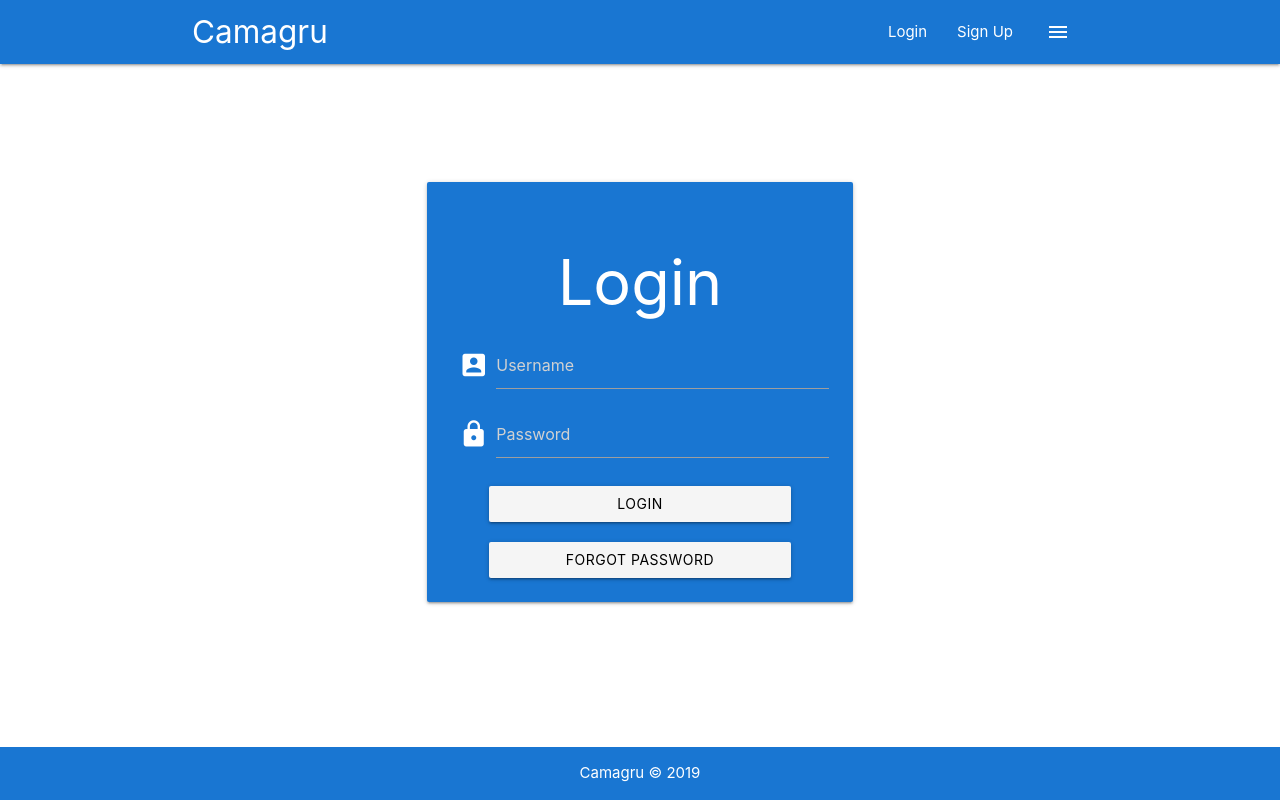
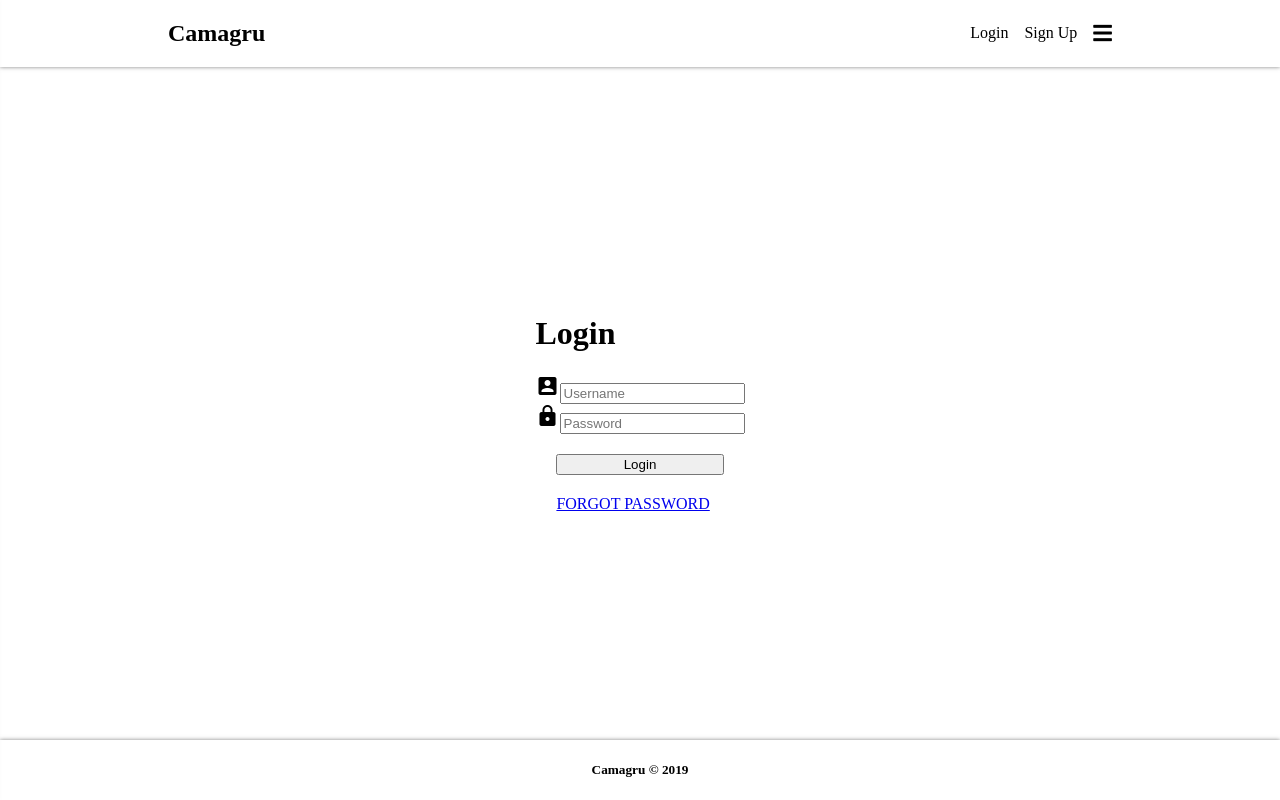
Before and after one commit to ynenakho/Camagru, a React (Create React App) app in the folder client/: page /signin in a window 1280 px wide. Built offline with nearby package versions, Linux system fonts and the light colour scheme.

Commit message:
restyling of header/footer/sidebar

```diff
--- a/client/src/components/App.tsx
+++ b/client/src/components/App.tsx
@@ -1,6 +1,5 @@
 import Header from 'components/Header';
 import Footer from 'components/Footer';
-import 'materialize-css/dist/css/materialize.min.css';
 
 type Props = {
   children: React.ReactChild[];
--- a/client/src/components/Footer.tsx
+++ b/client/src/components/Footer.tsx
@@ -1,6 +1,6 @@
 const Footer: React.FC = () => (
-  <footer className="section blue darken-2 white-text center">
-    Camagru &copy; {new Date().getFullYear()}
+  <footer>
+    <h5>Camagru &copy; {new Date().getFullYear()}</h5>
   </footer>
 );
 
--- a/client/src/components/Header.tsx
+++ b/client/src/components/Header.tsx
@@ -1,43 +1,55 @@
-import { useEffect, useRef } from 'react';
+import { useEffect, useRef, useState } from 'react';
 import { connect, ConnectedProps } from 'react-redux';
 import { Link } from 'react-router-dom';
 import M from 'materialize-css';
 import { ReduxState } from 'reducers';
 
-type Props = ConnectedProps<typeof connector> & {
-  modal?: any;
+type Props = ConnectedProps<typeof connector>;
+
+const Header: React.FC<Props> = ({ authenticated, user }) => {
+  const sidenavRef = useRef<HTMLDivElement>(null);
+  const [showSidebar, setShowSidebar] = useState(false);
+
+  useEffect(() => {
+    if (showSidebar) {
+      const handleClickOutside = (e: MouseEvent) => {
+        if ((e.target as HTMLElement).id) return;
+        if (
+          sidenavRef.current &&
+          !sidenavRef.current.contains(e.target as Node)
+        ) {
+          closeSidebar();
+        }
+      };
+      document.addEventListener('mousedown', handleClickOutside);
+      return () => {
+        document.removeEventListener('mousedown', handleClickOutside);
+      };
+    }
+  }, [showSidebar]);
+
+  const toggleSidebar = () => {
+    setShowSidebar(!showSidebar);
   };
 
-const Header: React.FC<Props> = ({ modal, authenticated, user }) => {
-  const sidenavRef = useRef(null);
-
-  useEffect(() => {
-    M.Sidenav.init(sidenavRef.current);
-    M.Modal.init(modal);
-  }, []);
+  const closeSidebar = () => {
+    setShowSidebar(false);
+  };
 
   const renderHeaderLinks = () => {
     if (authenticated) {
       return (
-        <ul className="right hide-on-med-and-down">
-          <li>
+        <>
           <Link to="/picture">Take Picture</Link>
-          </li>
-          <li>
           <Link to="/signout">Sign Out</Link>
-          </li>
-        </ul>
+        </>
       );
     } else {
       return (
-        <ul className="right hide-on-med-and-down">
-          <li>
+        <>
           <Link to="/signin">Login</Link>
-          </li>
-          <li>
           <Link to="/signup">Sign Up</Link>
-          </li>
-        </ul>
+        </>
       );
     }
   };
@@ -46,78 +58,57 @@ const Header: React.FC<Props> = ({ modal, authenticated, user }) => {
     if (authenticated && user && Object.keys(user).length !== 0) {
       return (
         <>
-          <li>
-            <Link to="#">Hello {user.username}</Link>
-          </li>
-          <li>
-            <Link className="sidenav-close" to="/picture">
+          <h2>Hello {user.username}</h2>
+          <Link className="sidebar-link" to="/" onClick={closeSidebar}>
+            Home
+          </Link>
+          <Link className="sidebar-link" to="/picture" onClick={closeSidebar}>
             Take Picture
           </Link>
-          </li>
-          <li>
-            <Link className="sidenav-close" to="/settings">
+          <Link className="sidebar-link" to="/settings" onClick={closeSidebar}>
             Settings
           </Link>
-          </li>
-          <li>
-            <div className="divider" />
-          </li>
-          <li>
-            <Link className="sidenav-close" to="/signout">
+          <Link className="sidebar-link" to="/signout" onClick={closeSidebar}>
             Sign Out
           </Link>
-          </li>
         </>
       );
     } else {
       return (
         <>
-          <li>
-            <Link className="sidenav-close" to="/signin">
+          <Link className="sidebar-link" to="/signin" onClick={closeSidebar}>
             Login
           </Link>
-          </li>
-          <li>
-            <Link className="sidenav-close" to="/signup">
+          <Link className="sidebar-link" to="/signup" onClick={closeSidebar}>
             Sign Up
           </Link>
-          </li>
         </>
       );
     }
   };
 
   return (
-    <>
-      <nav className="blue darken-2">
-        <div className="container">
-          <div className="nav-wrapper">
+    <nav className="header-wrapper">
+      <div className="header">
         <Link to="/" className="brand-logo">
-              Camagru
+          <h1>Camagru</h1>
         </Link>
-            <a
-              href="#!"
-              data-target="mobile-nav"
-              className="button-collapse sidenav-trigger show-on-large right"
-            >
-              <i className="material-icons">menu</i>
-            </a>
+        <div className="buttons">
           {renderHeaderLinks()}
+          <i
+            className="fas fa-bars fa-lg button"
+            onClick={toggleSidebar}
+            id="menu-button"
+          ></i>
         </div>
       </div>
+      <div
+        ref={sidenavRef}
+        className={`sidebar ${showSidebar ? 'show-sidebar' : ''}`}
+      >
+        {renderSideLinks()}
+      </div>
     </nav>
-      <ul className="sidenav" id="mobile-nav" ref={sidenavRef}>
-        <li>
-          <Link to="/" className="sidenav-close">
-            Camagru
-          </Link>
-        </li>
-        <li>
-          <div className="divider" />
-        </li>
-        {renderSideLinks()}
-      </ul>
-    </>
   );
 };
 
--- a/client/src/components/Landing/Landing.tsx
+++ b/client/src/components/Landing/Landing.tsx
@@ -1,7 +1,7 @@
 import { useState, useEffect, FC } from 'react';
 import { connect, ConnectedProps } from 'react-redux';
 
-import PictureDiv from './PictureDiv';
+import Picture from './Picture';
 import Button from '../common/Button';
 import * as mainActions from '../../actions/mainActions';
 import { ReduxState } from 'reducers';
@@ -16,9 +16,7 @@ const Landing: FC<Props> = ({ getFivePictures, pictures }) => {
   }, []);
 
   const renderPictures = () =>
-    pictures.map((picture) => (
-      <PictureDiv picture={picture} key={picture._id} />
-    ));
+    pictures.map((picture) => <Picture picture={picture} key={picture._id} />);
 
   const prevPage = () => {
     if (page === 0) return;
@@ -41,15 +39,15 @@ const Landing: FC<Props> = ({ getFivePictures, pictures }) => {
   );
 
   return (
-    <div className="container">
-      <div className="row">
-        <div className="col s12">
-          <div className="card-panel blue darken-2 white-text">
-            {renderPictures()}
-            {renderArrows()}
-          </div>
-        </div>
-      </div>
+    <div className="main-wrapper">
+      {/* <div className="row">
+        <div className="col s12"> */}
+      {/* <div className="card-panel  white-text"> */}
+      {renderPictures()}
+      {renderArrows()}
+      {/* </div> */}
+      {/* </div>
+      </div> */}
     </div>
   );
 };
--- a/client/src/components/Landing/PictureDiv.tsx
+++ b/client/src/components/Landing/Picture.tsx
@@ -58,7 +58,7 @@ const PictureDiv: FC<Props> = ({
   };
 
   return (
-    <div>
+    <div className="picture-wrapper">
       <img width="100%" src={picture.picturePath} alt="" key={picture._id} />
       {renderButtons()}
     </div>
--- /dev/null
+++ b/client/src/styles/_footer.scss
@@ -0,0 +1,9 @@
+footer {
+  width: 100%;
+  background-color: $mainColor;
+  height: 60px;
+  display: flex;
+  justify-content: center;
+  align-items: center;
+  box-shadow: 0 0 4px $shadowColor;
+}
--- /dev/null
+++ b/client/src/styles/_header.scss
@@ -0,0 +1,60 @@
+.header-wrapper {
+  width: 100%;
+  background-color: $mainColor;
+  position: sticky;
+  top: 0;
+  box-shadow: 0 0 4px $shadowColor;
+
+  .header {
+    max-width: $tablet;
+    width: 100%;
+    margin: auto;
+    display: flex;
+    justify-content: space-between;
+    align-items: center;
+  }
+
+  .buttons {
+    display: flex;
+    align-items: center;
+  }
+
+  a {
+    padding: 0 $sizing;
+  }
+
+  .button {
+    padding: 0 $sizing;
+    cursor: pointer;
+  }
+
+  .sidebar {
+    position: fixed;
+    display: flex;
+    flex-direction: column;
+    left: -304px;
+    top: 0;
+    width: 300px;
+    height: 100vh;
+    background-color: $mainColor;
+    transition: left 250ms ease-in;
+    box-shadow: 0 0 4px rgba(0, 0, 0, 0.5);
+
+    h2 {
+      margin: $sizing auto;
+    }
+
+    .sidebar-link {
+      padding: $sizing $sizing * 3;
+      font-size: 1.2rem;
+      width: 300px - $sizing * 6;
+      &:hover {
+        background-color: rgba(0, 0, 0, 0.1);
+      }
+    }
+  }
+
+  .show-sidebar {
+    left: 0;
+  }
+}
--- a/client/src/styles/_landing.scss
+++ b/client/src/styles/_landing.scss
@@ -10,3 +10,7 @@
   display: flex;
   justify-content: space-around;
 }
+
+.main-wrapper {
+  max-width: $tablet;
+}
--- /dev/null
+++ b/client/src/styles/_picture.scss
@@ -0,0 +1,3 @@
+.picture-wrapper {
+  margin-top: $sizing * 4;
+}
--- a/client/src/styles/styles.css
+++ b/client/src/styles/styles.css
@@ -61,6 +61,121 @@
       justify-content: space-around;
 }
 
+.main-wrapper {
+  max-width: 960px;
+}
+
+.picture-wrapper {
+  margin-top: 32px;
+}
+
+.header-wrapper {
+  width: 100%;
+  background-color: #ffffff;
+  position: -webkit-sticky;
+  position: sticky;
+  top: 0;
+  -webkit-box-shadow: 0 0 4px rgba(0, 0, 0, 0.5);
+          box-shadow: 0 0 4px rgba(0, 0, 0, 0.5);
+}
+
+.header-wrapper .header {
+  max-width: 960px;
+  width: 100%;
+  margin: auto;
+  display: -webkit-box;
+  display: -ms-flexbox;
+  display: flex;
+  -webkit-box-pack: justify;
+      -ms-flex-pack: justify;
+          justify-content: space-between;
+  -webkit-box-align: center;
+      -ms-flex-align: center;
+          align-items: center;
+}
+
+.header-wrapper .buttons {
+  display: -webkit-box;
+  display: -ms-flexbox;
+  display: flex;
+  -webkit-box-align: center;
+      -ms-flex-align: center;
+          align-items: center;
+}
+
+.header-wrapper a {
+  padding: 0 8px;
+}
+
+.header-wrapper .button {
+  padding: 0 8px;
+  cursor: pointer;
+}
+
+.header-wrapper .sidebar {
+  position: fixed;
+  display: -webkit-box;
+  display: -ms-flexbox;
+  display: flex;
+  -webkit-box-orient: vertical;
+  -webkit-box-direction: normal;
+      -ms-flex-direction: column;
+          flex-direction: column;
+  left: -304px;
+  top: 0;
+  width: 300px;
+  height: 100vh;
+  background-color: #ffffff;
+  -webkit-transition: left 250ms ease-in;
+  transition: left 250ms ease-in;
+  -webkit-box-shadow: 0 0 4px rgba(0, 0, 0, 0.5);
+          box-shadow: 0 0 4px rgba(0, 0, 0, 0.5);
+}
+
+.header-wrapper .sidebar h2 {
+  margin: 8px auto;
+}
+
+.header-wrapper .sidebar .sidebar-link {
+  padding: 8px 24px;
+  font-size: 1.2rem;
+  width: 252px;
+}
+
+.header-wrapper .sidebar .sidebar-link:hover {
+  background-color: rgba(0, 0, 0, 0.1);
+}
+
+.header-wrapper .show-sidebar {
+  left: 0;
+}
+
+footer {
+  width: 100%;
+  background-color: #ffffff;
+  height: 60px;
+  display: -webkit-box;
+  display: -ms-flexbox;
+  display: flex;
+  -webkit-box-pack: center;
+      -ms-flex-pack: center;
+          justify-content: center;
+  -webkit-box-align: center;
+      -ms-flex-align: center;
+          align-items: center;
+  -webkit-box-shadow: 0 0 4px rgba(0, 0, 0, 0.5);
+          box-shadow: 0 0 4px rgba(0, 0, 0, 0.5);
+}
+
+body {
+  margin: 0;
+}
+
+nav a {
+  color: black;
+  text-decoration: none;
+}
+
 .app {
   min-height: 100vh;
   display: -webkit-box;
@@ -73,6 +188,9 @@
   -webkit-box-pack: justify;
       -ms-flex-pack: justify;
           justify-content: space-between;
+  -webkit-box-align: center;
+      -ms-flex-align: center;
+          align-items: center;
 }
 
 .auth-button {
--- a/client/src/styles/styles.scss
+++ b/client/src/styles/styles.scss
@@ -1,11 +1,33 @@
+$sizing: 8px;
+$mobile: 600px;
+$tablet: 960px;
+$desktop: 1280px;
+
+$mainColor: #ffffff;
+$shadowColor: rgba(0, 0, 0, 0.5);
+
 @import './take-picture';
 @import './landing';
+@import './picture';
+@import './header';
+@import './footer';
+
+body {
+  margin: 0;
+}
+
+nav a {
+  color: black;
+  text-decoration: none;
+}
 
 .app {
   min-height: 100vh;
   display: flex;
   flex-direction: column;
   justify-content: space-between;
+  align-items: center;
+  // color: black;
 }
 
 // AuthButton
```
Also changed, not shown: 1 other file (tests, documents, lock files or other folders). Lines whose indentation alone changed are shown as unchanged.
